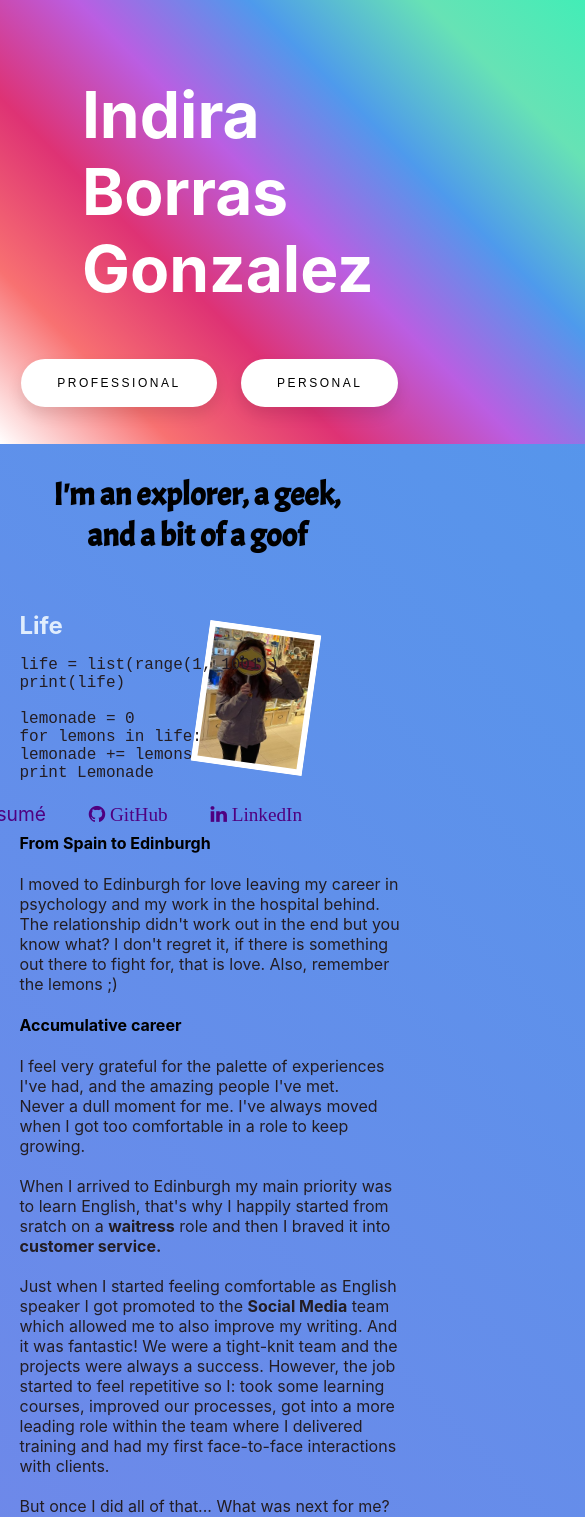
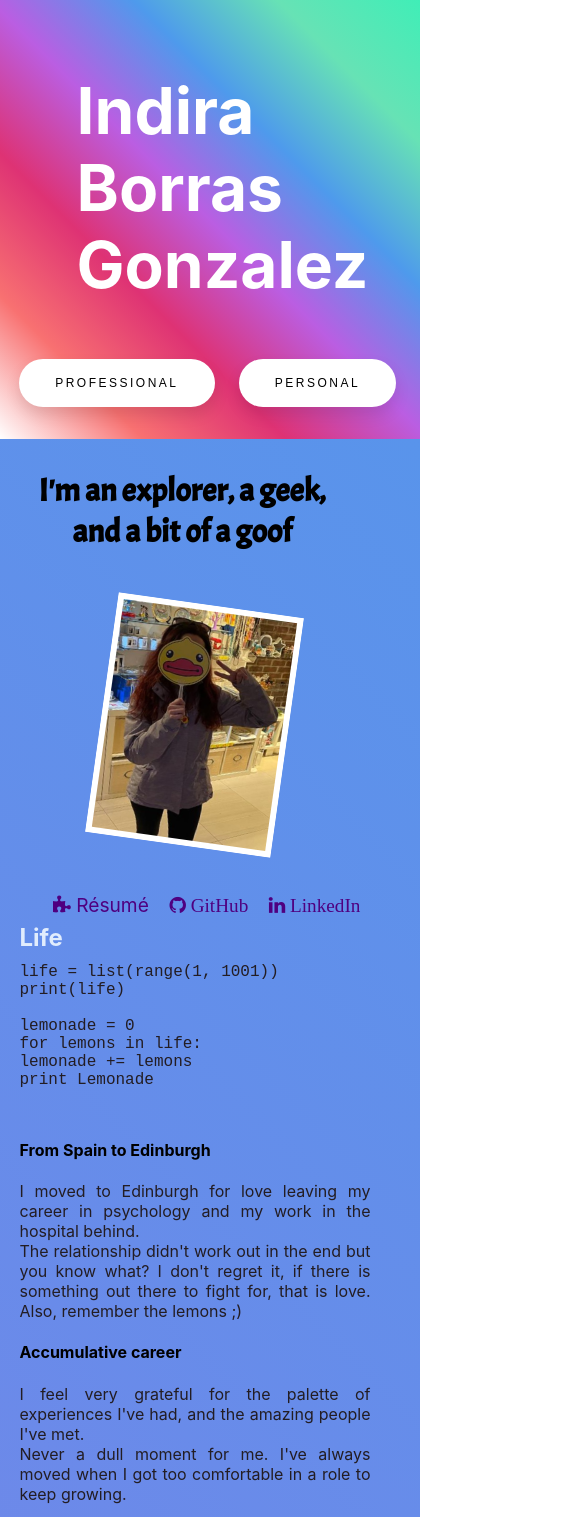
Before and after one commit to Laufley/old_portfolio, a React (Create React App) app: page /Personal in a window 390 px wide. Shown: the top 1517 px of the page, 585 px wide, since content can reach past the window. Built offline with nearby package versions, Linux system fonts and the light colour scheme; a web font is replaced by a local one.

Commit message:
mobile ready on personal and main, left to do are mobile on carousel and project by id

```diff
--- a/src/Components/Header.js
+++ b/src/Components/Header.js
@@ -23,7 +23,7 @@ height: 100%;
 
 @media (max-width: 414px) {
   height: 100%;
-  width: 142%;
+  width: 100%;
 }
 `
 
@@ -70,7 +70,7 @@ gap: 5px;
 @media (max-width: 414px) {
   width: 20%;
   margin-bottom: 3%;
-  margin-left: 15%;
+  margin-left: 25%;
   gap: 20px;
   margin-top: -5%;
 }
--- a/src/Components/Personal.css
+++ b/src/Components/Personal.css
@@ -195,6 +195,8 @@
         margin-left: 10px;
         text-align: center;
         width: 87%;
+        margin-bottom: 90%;
+        z-index: -20;
     }
 
     .psection-header{
@@ -204,31 +206,24 @@
         height: -2px;
     }
 
-    #personal-content {
 
-        display: flex;
-        grid-area: Content;
-        margin-top: 12%;
-        grid-template-columns: 1fr;
-        flex-direction: column;
-        margin-left: 4%;
-    }
     #personal-aside {
         float: right;
         position: relative;
-        margin-right: 20%;
+        margin-right: 4%;
         /* margin-top: 21.5rem; */
-        height: 10px;
+        z-index: 30;
+        width: 100%;
     }
 
     #personal-picture {
-        margin-bottom: -56rem;
-        margin-left: 370px;
-        border: 0.05px solid rgba(255, 255, 255, 0.79);
-        width: 100px;
-        height: 130px;
+        margin-bottom: -60rem;
+        border: 1px solid rgba(255, 255, 255, 0.79);
+        width: 175px;
+        height: 230px;
         background-color: white;
         transform: rotate(8deg);
+        margin-left:30%;
     }
 
     #personal-details {
@@ -236,18 +231,23 @@
         list-style: none;
         flex-direction: row;
         justify-content: space-between;
-        margin-top: 26rem;
-        margin-left: 110px;
-        margin-right: 0px;
-    }
-    #personal-main {
-        display: grid;
-        grid-template-rows: repeat(2, auto);
-        padding: 5%;
-        background-color: rgba(255, 0, 0, 0);
-        margin-bottom: 23rem;
-        z-index: -20;
+        margin-top: 32rem;
+        margin-left: 15%;
+        margin-right: 4px;
+        height: 10%;
+        z-index: -3;
     }
 
+  #personal-main {
+    text-align: justify;
+    margin-bottom: 35%;
+  }
+
+  .duck-name{
+    margin-left: 2%;
+    font-family: 'Acme', sans-serif;
+    font-size: 60px;
+    color: rgba(234, 234, 234, 0.454);
+}
 
 }
--- a/src/Components/Personal.js
+++ b/src/Components/Personal.js
@@ -72,7 +72,7 @@ const Personal = () => {
 
                 After 4 years of exposure to all kind of challenges in different companies, I became a <b>senior IT recruiter</b> at <i> Smart Hire IT Nordics</i>.<br></br>
 
-                <p style={{ fontStyle: 'italic', color: '#6fdfad', textAlign: 'center'}}>"I want a company that nurtures connections, is quirky, and spends the right amount of time on each individual profile. I want our company to be different!" - <b>Indira 2021.</b></p>
+                <p style={{ fontStyle: 'italic', color: 'white', textAlign: 'center'}}>"I want a company that nurtures connections, is quirky, and spends the right amount of time on each individual profile. I want our company to be different!" - <b>Indira 2021.</b></p>
                 Since everyone on the startup had the same vision we drove success while wholeheartedly enjoying what we did, and almost without noticing, I kept taking more responsabilities than what was expected of me because I believed in the difference we were making and I wanted to improve the way we did it. So, over the years, I have: <p style={{fontStyle : 'italic', color: 'rgba(26, 34, 71)'}} > Studied the IT market, delivered influencial market insights to my clients, became account manager of multiple accounts in EU, coached candidates, helped people to take their next career step, improved operations and innovated in the company with new approaches that are still being used, led projects, delivered trainings, delivered a social media audit to the CEO, joined forces with the CEO and together we created: a new logo, rebranded the whole company, and created the most flashy website (thanks to the help of a developer); and represented our company on big tech events in Stockholm</p>
 
                 Undoubtedly, <i>Smart Hire IT Nordics</i> has been my growing pot and free canvass. And I couldn't be more grateful for that. They noticed I really craved something yet I didn't know what it was, and they gave me the freedom to pursue it. In the back of my mind, for almost those entire 4 years, I kept toying with the idea of becoming a programmer and unravel all that "magic" my candidates amazed me with, dreaming about being able to create websites and all kinds of stuff. It sounded so exciting! So strage! So full of possibilities!<br></br>An endless ocean of knowledge-beads! <br></br><br></br>
@@ -85,7 +85,7 @@ const Personal = () => {
 
                 So here I am. Yet again, changing careers. But this time, with endless learning opportunities.<br></br>
                 Which is where I belong.
-                <p style= {{fontStyle: 'italic', textAlign: 'center', color: '#6fdfad'}} >"Some people struggle their whole life to find their meaningful career; luckily, it has taken me only a few tries"</p>
+                <p style= {{fontStyle: 'italic', textAlign: 'center', color: 'white'}} >"Some people struggle their whole life to find their meaningful career; luckily, it has taken me only a few tries"</p>
 
                 </Text>
             </section>
--- a/src/Containers/Home.css
+++ b/src/Containers/Home.css
@@ -208,9 +208,9 @@ margin-top: 20%;
 @media only screen and (max-width: 414px) {
 
     #Intro{
-        margin-left: -30px;
+        margin-left: -8px;
         text-align: center;
-        width: 120%;
+        width: 100%;
     }
 
     #Aside {
@@ -228,6 +228,7 @@ margin-top: 20%;
         height: 230px;
         background-color: white;
         transform: rotate(8deg);
+        margin-left: 25%;
     }
 
     #Details {
--- a/src/Containers/Home.js
+++ b/src/Containers/Home.js
@@ -47,7 +47,7 @@ const Button = styled.div`
 
       @media (max-width: 414px) {
         margin-bottom: 12%;
-        margin-left: 20%;
+        margin-left: 25%;
       }
 `
 
```
